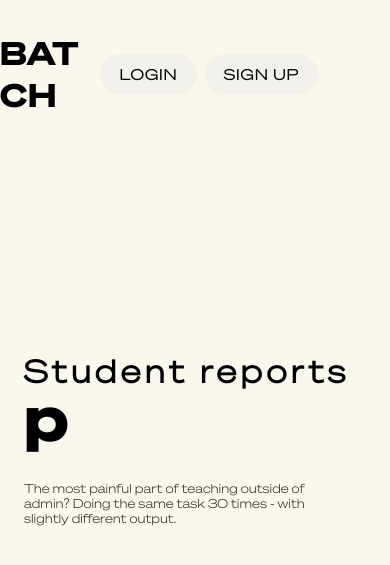
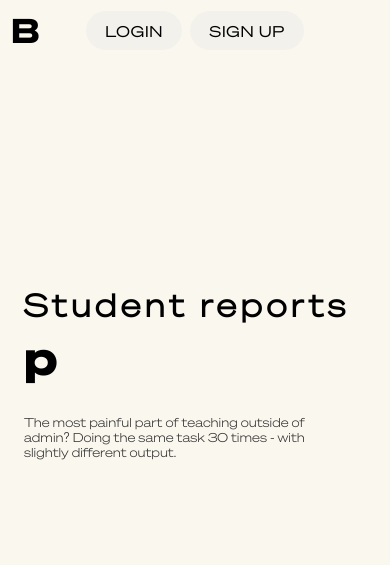
Before and after one commit to g0tMarks/Batch, a Flask app: page / in a window 390 px wide. Shown: the top 565 px of the page. Run offline with Flask 3, Linux system fonts and the light colour scheme.

Commit message:
Optimising for mobile - fixed body-content, spacing, header spacing and circle animation

```diff
--- a/static/styles.css
+++ b/static/styles.css
@@ -385,12 +385,21 @@
         margin: 2rem 0 0 1.5rem;
     }
     .body-content {
-        margin: 3rem 0 0 0;
-        padding: 3rem 1.5rem 0rem 1.5rem;
+        width: 100vw;
         background: #000;
-        width: 100vw;
         min-height: 100vh;
         flex-direction: column;
+        align-items: center;
+        justify-content: center;
+        margin: 3rem 0 0 0;
+        padding: 3rem 1.5rem 0 1.5rem;
+        display: flex;
+    }
+    .text-section, .circles-container {
+        width: 100%;
+        max-width: 300px;
+        margin-left: auto;
+        margin-right: auto;
     }
     .body-content p {
         font-size: 1.2rem;
@@ -404,6 +413,7 @@
         max-width: 100%;
         height: 300px;
         gap: 10px;
+        padding-bottom: 2.5rem;
     }
     .circle {
         width: 40px;
@@ -426,6 +436,7 @@
     }
     .try-it-free-section {
         padding: 1rem 1.5rem 2rem 1.5rem;
+
     }
     .try-it-free-btn {
         font-size: 1rem;
@@ -442,6 +453,18 @@
     .body-content .circles-container {
         margin-top: 3rem;
     }
+    .circles-container .circle:nth-child(31) {
+        display: none !important;
+    }
+    .logo-full { display: none !important; }
+    .logo-mobile { display: inline !important; }
+    #typewriter-text {
+        font-size: 12vw;
+    }
+}
+@media (min-width: 601px) {
+    .logo-full { display: inline !important; }
+    .logo-mobile { display: none !important; }
 }
 /* === End index.html styles migration === */
 
@@ -488,3 +511,32 @@
     color: #fff;
     transition: background 0.5s, color 0.5s;
 }
+
+.header-bar {
+    padding: 2rem 0 0 0;
+}
+@media (max-width: 600px) {
+  .header-bar {
+    padding: 0.7rem 0.7rem 0 0.7rem;
+    display: flex;
+    align-items: center;
+    justify-content: flex-start;
+    width: 100vw;
+    max-width: 100vw;
+    box-sizing: border-box;
+    gap: 1.2rem;
+  }
+  .batch-link {
+    font-size: 2.1rem;
+    margin: 0;
+    padding: 0;
+    position: static;
+    left: unset;
+    top: unset;
+    line-height: 1;
+  }
+  .nav-buttons {
+    gap: 0.5rem;
+    margin-left: 0.5rem;
+  }
+}
--- a/templates/index.html
+++ b/templates/index.html
@@ -9,7 +9,7 @@
 </head>
 <body>
     <div class="header-bar">
-        <a href="{{ url_for('index') }}" class="batch-link">BATCH</a>
+        <a href="{{ url_for('index') }}" class="batch-link"><span class="logo-full">BATCH</span><span class="logo-mobile">B</span></a>
         <div class="header-spacer"></div>
         <nav class="navbar">
             <div class="nav-buttons">
@@ -41,6 +41,7 @@
             <a href="{{ url_for('signup') }}" class="try-it-free-btn">Try It Free</a>
         </div>
         <div class="circles-container" id="circles-container">
+            <div class="circle"></div>
             <div class="circle"></div>
             <div class="circle"></div>
             <div class="circle"></div>
```
